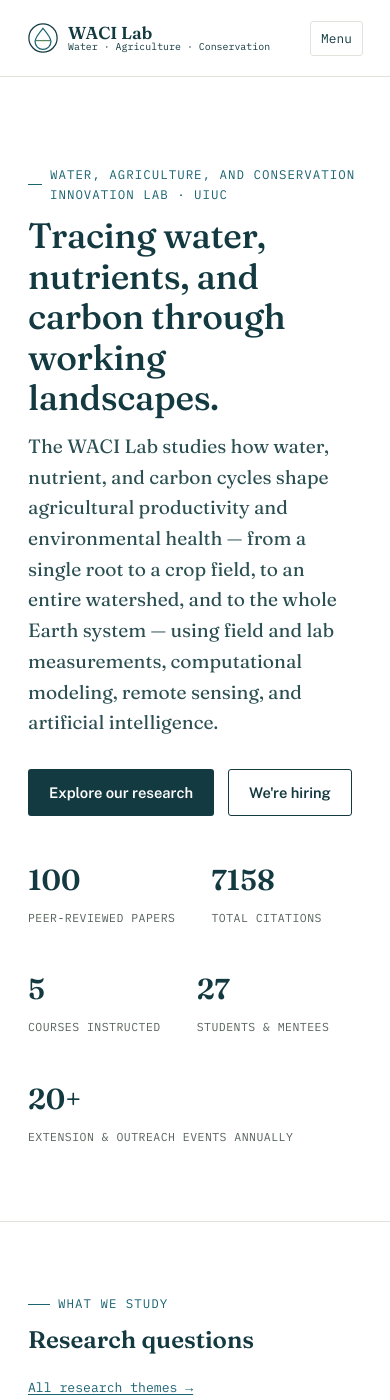
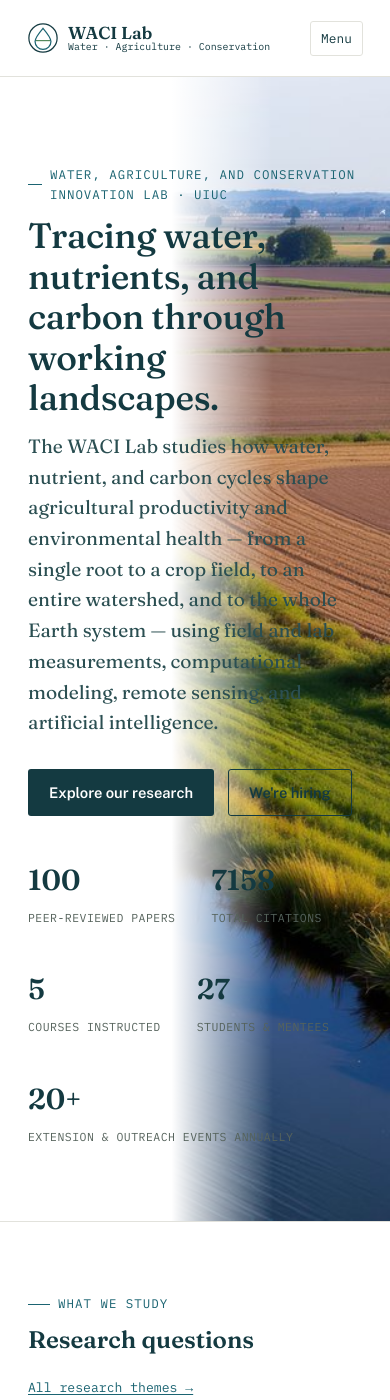
Before and after one commit to WACI-Lab/waci-lab.github.io, a Jekyll site: the page built from index.html, in a window 390 px wide and 1400 px high. Built offline with Jekyll 4.4.1, drawn with Linux system fonts in a browser that asks for light colours.

Commit message:
Keep hero photo visible on mobile, cropped to its right-hand side
Replaces the previous fix (hiding the photo entirely below 700px) with a
better one: keep it visible, but pin object-position to the photo's
right-hand side (river bend + fields, not empty sky) instead of center.
The visible sliver is still narrow on very tall mobile layouts, but it's
now always a recognizable, deliberately-chosen region -- the same part
desktop's gradient already emphasizes -- rather than an arbitrary center
crop or nothing at all. Desktop is unaffected.

Co-Authored-By: Claude Sonnet 5 <noreply@anthropic.com>

```diff
--- a/assets/css/main.css
+++ b/assets/css/main.css
@@ -263,11 +263,12 @@ nav.primary-nav .submenu a:hover { background: var(--bg-mist); color: var(--ink)
   /* On narrow screens the hero text stack (h1 + lede + 5 stats) makes the
      section very tall relative to its width, which forces this
      object-fit:cover photo into a portrait-ish box -- only a thin sliver
-     of it stays visible. It was already ~half-hidden behind the gradient
-     above even on desktop, so dropping it here (falls back to the plain
-     --bg color already used at the gradient's left edge) is a smaller
-     visual change than showing a heavily cropped, distorted photo. */
-  .hero-photo-bg { display: none; }
+     of it stays visible either way. Rather than hide it, pin the crop to
+     the photo's right-hand side (river bend + fields, not empty sky) so
+     that sliver is always something recognizable -- same region desktop's
+     gradient already emphasizes by fading the photo in toward the right.
+     Vertical position matches the source article's own object-position. */
+  .hero-photo-bg img { object-position: right 35%; }
 }
 .hero .wrap { position: relative; z-index: 1; }
 .hero-inner { max-width: 720px; }
```
